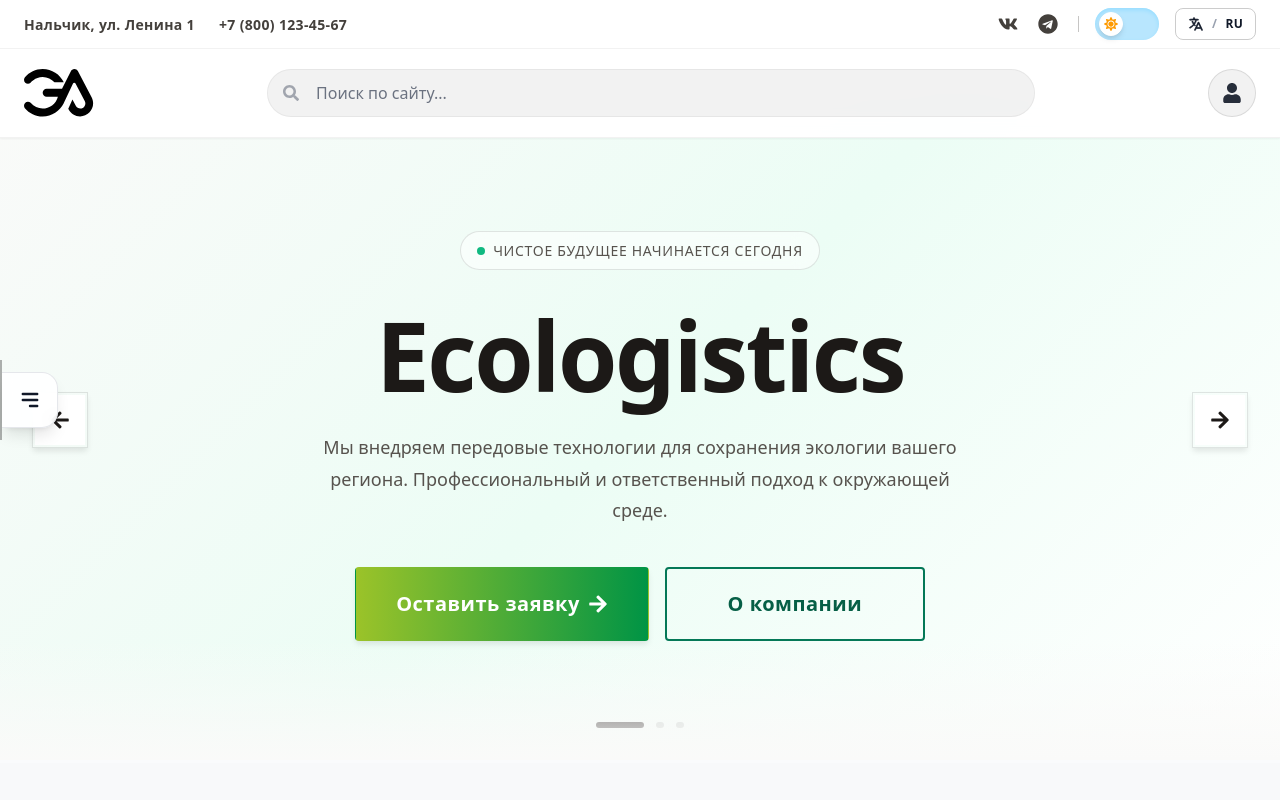
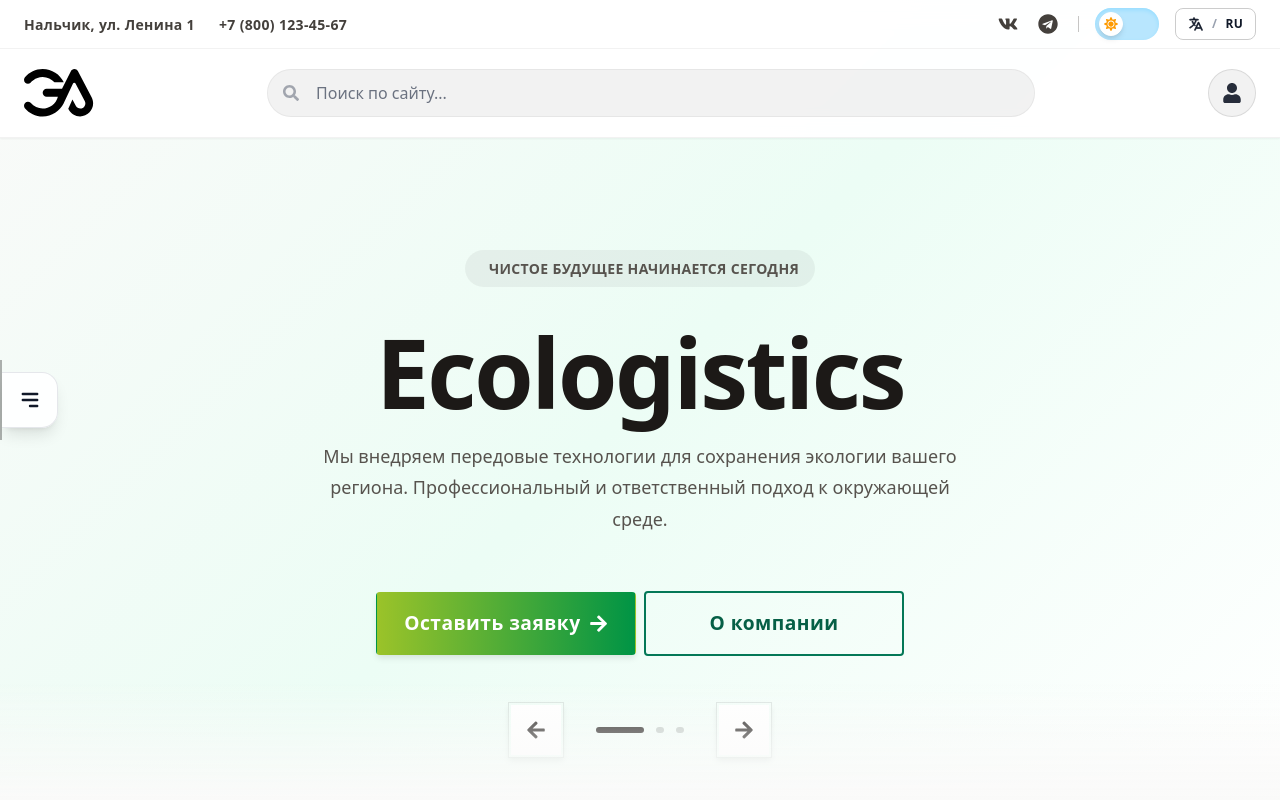
Before and after one commit to OldCoot1991/eco-v2, a Next.js app: page / in a window 1280 px wide. Shown: the top 800 px of the page. Built offline with nearby package versions, Linux system fonts and the light colour scheme.

Commit message:
сделал Адаптивный дизайн банера

```diff
--- a/src/app/globals.css
+++ b/src/app/globals.css
@@ -30,7 +30,6 @@ body {
   color: var(--foreground);
   font-family: var(--font-sans), Arial, Helvetica, sans-serif;
   transition: background-color 0.3s ease, color 0.3s ease;
-  padding-top: 80px;
 }
 
 * {
--- a/src/components/Banner/HeroSection/HeroSection.module.css
+++ b/src/components/Banner/HeroSection/HeroSection.module.css
@@ -1,27 +1,38 @@
 /* Main Container */
 .heroContainer {
-  position: relative;
   width: 100%;
-  min-height: 85vh;
+  min-height: 30vh;
   display: flex;
   flex-direction: column;
   justify-content: center;
   align-items: center;
   overflow: visible;
-  padding-bottom: 3rem;
+  padding-top: 0;
   font-family: inherit;
+}
+
+@media (min-width: 768px) {
+  .heroContainer {
+    min-height: 85vh;
+    padding-bottom: 3rem;
+  }
 }
 
 /* Content Wrapper */
 .contentContainer {
   position: relative;
-  z-index: 10;
   width: 100%;
   max-width: 1200px;
-  padding: 0 1.5rem;
-  margin: 0 auto;
+  padding: 0 1rem;
   text-align: center;
-  padding-top: 5rem;
+  margin: 2rem 0;
+}
+
+@media (min-width: 768px) {
+  .contentContainer {
+    padding: 0 1.5rem;
+    padding-top: 5rem;
+  }
 }
 
 .textContent {
@@ -30,22 +41,25 @@
   align-items: center;
   max-width: 56rem;
   margin: 0 auto;
+  gap: 1rem;
 }
 
 /* Button Group Layout */
 .buttonGroup {
   display: flex;
-  flex-direction: column;
-  gap: 1rem;
+  flex-direction: row;
+  gap: 0.5rem;
+  align-items: center;
+  justify-content: center;
+  animation: fadeInUp 1.2s ease-out;
+  flex-wrap: wrap;
   width: 100%;
-  animation: fadeInUp 1.2s ease-out;
 }
 
 @media (min-width: 640px) {
-  .buttonGroup {
-    flex-direction: row;
-    width: auto;
-  }
+  .controls {
+  margin: 10px auto;
+}
 }
 
 .heroButtonWrapper {
@@ -53,37 +67,16 @@
 }
 
 /* Slider Controls Positioning */
-.sideArrows {
-  position: absolute;
-  top: 50%;
-  left: 0;
-  right: 0;
-  transform: translateY(-50%);
-  z-index: 30;
+.controls {
   display: flex;
-  justify-content: space-between;
-  padding: 0 1rem;
-  pointer-events: none;
+  align-items: center;
+  justify-content: center;
+  margin: 30px auto;
+  margin-bottom: 0;
+  gap: 2rem;
+  pointer-events: auto;
+  padding: 0;
   width: 100%;
-  max-width: 1400px;
-  margin: 0 auto;
-}
-
-@media (min-width: 768px) {
-  .sideArrows {
-    padding: 0 2rem;
-  }
-}
-
-.controls {
-  position: absolute;
-  bottom: 2rem;
-  left: 0;
-  right: 0;
-  z-index: 20;
-  display: flex;
-  justify-content: center;
-  pointer-events: none;
 }
 
 .dots {
--- a/src/components/Banner/HeroSection/HeroSection.tsx
+++ b/src/components/Banner/HeroSection/HeroSection.tsx
@@ -134,19 +134,9 @@ export default function HeroSection() {
                                     {slide.buttons[1].text}
                                 </HeroButton>
                             </div>
-                        </div>
-                    );
-                })}
-            </div>
+                            <div className={styles.controls}>
+                                <SliderArrow direction="left" onClick={handlePrev} ariaLabel="Previous Slide" />
 
-            {/* Navigation Controls */}
-            <div className={styles.sideArrows}>
-                <SliderArrow direction="left" onClick={handlePrev} ariaLabel="Previous Slide" />
-                <SliderArrow direction="right" onClick={handleNext} ariaLabel="Next Slide" />
-            </div>
-
-            {/* Pagination */}
-            <div className={styles.controls}>
                                 <div className={styles.dots}>
                                     {slides.map((_, index) => (
                                         <SliderDot
@@ -157,8 +147,13 @@ export default function HeroSection() {
                                         />
                                     ))}
                                 </div>
+
+                                <SliderArrow direction="right" onClick={handleNext} ariaLabel="Next Slide" />
                             </div>
-
+                        </div>
+                    );
+                })}
+            </div>
             <HeroBottomFade />
         </section>
     );
--- a/src/components/FloatingNav.tsx
+++ b/src/components/FloatingNav.tsx
@@ -45,8 +45,8 @@ export default function FloatingNav() {
 
     return (
         <>
-            {/* Burger Button with Line - LEFT SIDE */}
-            <div className="fixed left-0 top-1/2 -translate-y-1/2 z-[60] flex items-center gap-0">
+            {/* Burger Button with Line - LEFT SIDE - Hidden on Mobile */}
+            <div className="hidden md:fixed left-0 top-1/2 -translate-y-1/2 z-[60] md:flex items-center gap-0">
                 {/* Thin Line */}
                 <div className={`w-[2px] h-20 ${theme === "dark" ? "bg-white/30" : "bg-black/30"
                     }`}></div>
--- a/src/components/Header.module.css
+++ b/src/components/Header.module.css
@@ -1,6 +1,6 @@
 /* Header Container */
 .header {
-  position: fixed;
+  position: sticky;
   top: 0;
   left: 0;
   right: 0;
--- /dev/null
+++ b/src/components/ui/AnimatedLogo.module.css
@@ -0,0 +1,24 @@
+.link {
+  display: flex;
+  align-items: center;
+  flex-shrink: 0;
+  position: relative;
+  z-index: 10;
+  text-decoration: none;
+}
+
+.logo {
+  height: 2rem;
+  width: auto;
+  transition: transform 0.3s ease;
+}
+
+@media (min-width: 768px) {
+  .logo {
+    height: 3rem;
+  }
+}
+
+.link:hover .logo {
+  transform: scale(1.05);
+}
--- a/src/components/ui/AnimatedLogo.tsx
+++ b/src/components/ui/AnimatedLogo.tsx
@@ -4,6 +4,7 @@ import { useState } from "react";
 import Link from "next/link";
 import Logo from "./Logo";
 import SnowEffect from "./SnowEffect";
+import styles from "./AnimatedLogo.module.css";
 
 export default function AnimatedLogo() {
     const [isSnowing, setIsSnowing] = useState(false);
@@ -13,11 +14,11 @@ export default function AnimatedLogo() {
             {isSnowing && <SnowEffect />}
             <Link
                 href="/"
-                className="flex items-center group shrink-0 relative z-10"
+                className={styles.link}
                 onMouseEnter={() => setIsSnowing(true)}
                 onMouseLeave={() => setIsSnowing(false)}
             >
-                <Logo className="h-8 w-auto md:h-12 transition-transform duration-300 group-hover:scale-105" />
+                <Logo className={styles.logo} />
             </Link>
         </>
     );
--- a/src/components/ui/Banner/HeroBadge/HeroBadge.module.css
+++ b/src/components/ui/Banner/HeroBadge/HeroBadge.module.css
@@ -2,45 +2,59 @@
 .badge {
   display: inline-flex;
   align-items: center;
-  gap: 0.5rem;
-  padding: 0.5rem 1rem;
+  gap: 0.25rem;
+  padding: 0.25rem 0.5rem;
   border-radius: 9999px;
-  background-color: rgba(255, 255, 255, 0.5);
-  backdrop-filter: blur(12px);
-  border: 1px solid rgba(0, 0, 0, 0.1);
-  margin-bottom: 2rem;
-  animation: fadeInDown 0.6s ease-out;
+  font-size: 0.625rem;
+  font-weight: 600;
+  letter-spacing: 0.025em;
+  text-transform: uppercase;
+  background-color: rgba(0, 0, 0, 0.05);
+  color: #57534e;
+  animation: fadeInUp 0.6s ease-out;
+}
+
+@media (min-width: 768px) {
+  .badge {
+    gap: 0.5rem;
+    padding: 0.5rem 1rem;
+    font-size: 0.875rem;
+    margin-bottom: 1rem;
+  }
 }
 
 :global(.dark) .badge {
-  background-color: rgba(255, 255, 255, 0.05);
-  border-color: rgba(255, 255, 255, 0.1);
+  background-color: rgba(255, 255, 255, 0.1);
+  color: #d6d3d1;
 }
 
-/* Badge Text */
-.badgeText {
-  font-size: 0.875rem;
-  font-weight: 500;
-  letter-spacing: 0.05em;
-  text-transform: uppercase;
-  color: #57534e; /* Stone-600 */
+.dot {
+  width: 0.375rem;
+  height: 0.375rem;
+  border-radius: 50%;
+  animation: pulse 2s ease-in-out infinite;
 }
 
-:global(.dark) .badgeText {
-  color: #d6d3d1; /* Stone-300 */
+@media (min-width: 768px) {
+  .dot {
+    width: 0.5rem;
+    height: 0.5rem;
+  }
 }
 
-/* Badge Dot */
-.badgeDot {
-  width: 0.5rem;
-  height: 0.5rem;
-  border-radius: 50%;
+@keyframes pulse {
+  0%, 100% {
+    opacity: 1;
+  }
+  50% {
+    opacity: 0.5;
+  }
 }
 
-@keyframes fadeInDown {
+@keyframes fadeInUp {
   from {
     opacity: 0;
-    transform: translateY(-20px);
+    transform: translateY(10px);
   }
   to {
     opacity: 1;
--- a/src/components/ui/Banner/HeroButton/HeroButton.module.css
+++ b/src/components/ui/Banner/HeroButton/HeroButton.module.css
@@ -10,13 +10,37 @@
   border-radius: 4px;
   cursor: pointer;
   text-decoration: none; /* For link variants */
-  min-width: 260px; /* From previous HeroButton style */
+  flex: 1;
+  min-width: 0;
+  max-width: 180px;
+  white-space: nowrap;
+}
+
+@media (min-width: 640px) {
+  .button {
+    flex: 0 0 auto;
+    min-width: 200px;
+    max-width: none;
+  }
+}
+
+@media (min-width: 768px) {
+  .button {
+    min-width: 260px;
+  }
 }
 
 /* Sizes */
 .lg {
-  padding: 1.25rem 2.5rem; /* px-10 py-5 */
-  font-size: 1.25rem; /* text-xl */
+  padding: 0.5rem;
+  font-size: 1rem;
+}
+
+@media (min-width: 768px) {
+  .lg {
+    padding: 1rem;
+    font-size: 1.2rem;
+  }
 }
 
 /* Variants */
--- a/src/components/ui/Banner/HeroTypography/HeroTypography.module.css
+++ b/src/components/ui/Banner/HeroTypography/HeroTypography.module.css
@@ -1,8 +1,7 @@
 .title {
-  font-size: 3rem;
+  font-size: 1.5rem;
   font-weight: 700;
   letter-spacing: -0.025em;
-  margin-bottom: 1.5rem;
   line-height: 1.1;
   color: #1c1917; /* Stone-900 */
   animation: fadeInUp 0.8s ease-out;
@@ -25,12 +24,19 @@
 }
 
 .description {
-  font-size: 1.125rem;
-  line-height: 1.75;
+  font-size: 0.875rem;
+  line-height: 1.5;
   color: #57534e; /* Stone-600 */
-  margin-bottom: 2.5rem;
   max-width: 42rem;
   animation: fadeInUp 1s ease-out;
+}
+
+@media (min-width: 768px) {
+  .description {
+    font-size: 1.125rem;
+    line-height: 1.75;
+    margin-bottom: 2.5rem;
+  }
 }
 
 :global(.dark) .description {
--- a/src/components/ui/SnowEffect.tsx
+++ b/src/components/ui/SnowEffect.tsx
@@ -294,7 +294,7 @@ const SnowEffect = () => {
                     {"С Новым Годом!".split("").map((char, index) => (
                         <span
                             key={index}
-                            className="text-6xl md:text-9xl font-bold text-transparent bg-clip-text bg-gradient-to-b from-yellow-100 via-yellow-300 to-yellow-500 drop-shadow-[0_0_25px_rgba(255,215,0,0.6)] animate-letterIn font-elegant"
+                            className="text-3xl md:text-9xl font-bold text-transparent bg-clip-text bg-gradient-to-b from-yellow-100 via-yellow-300 to-yellow-500 drop-shadow-[0_0_25px_rgba(255,215,0,0.6)] animate-letterIn font-elegant"
                             style={{ animationDelay: `${index * 0.15 + 0.5}s` }} // Slow appearance
                         >
                             {char === " " ? "\u00A0" : char}
@@ -304,7 +304,7 @@ const SnowEffect = () => {
 
                 {/* Sub Greeting: Fades in after main text */}
                 <h2
-                    className="mt-8 text-2xl md:text-4xl text-white/90 font-light tracking-widest drop-shadow-md animate-subTextIn font-elegant"
+                    className="mt-8 text-xl md:text-4xl text-white/90 font-light tracking-widest drop-shadow-md animate-subTextIn font-elegant"
                     style={{ animationDelay: "3.5s" }}
                 >
                     Пусть сбудутся все мечты!
```
Lines whose indentation alone changed are shown as unchanged.
